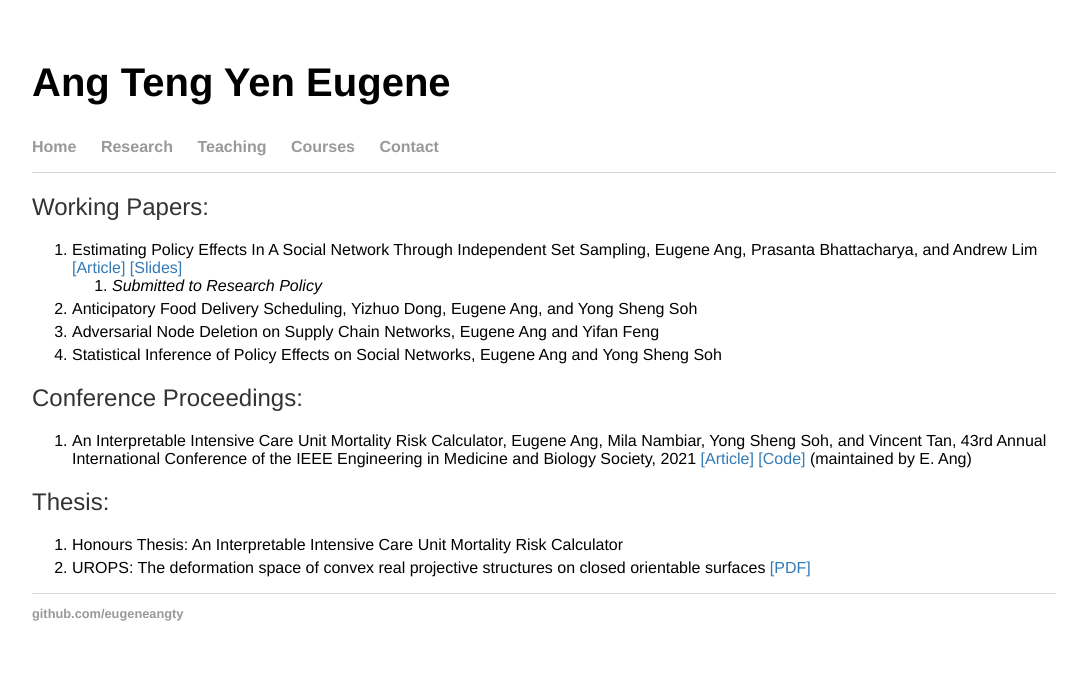
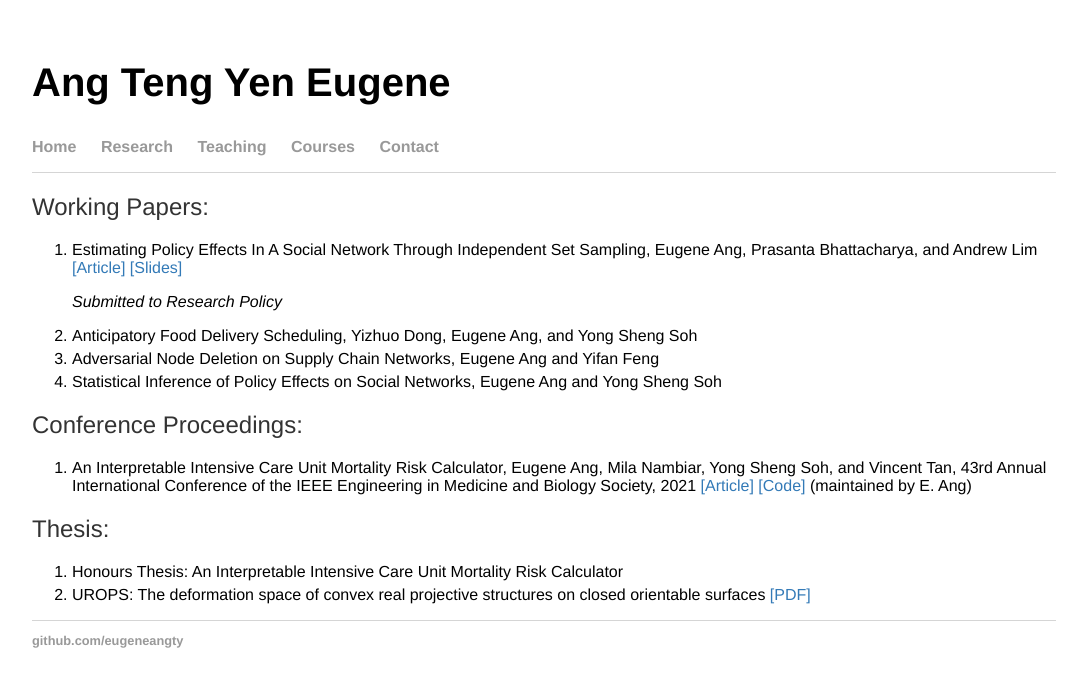
Before and after one commit to eugeneangty/eugeneangty.github.io, a Jekyll site: the page built from research/index.html, in a window 1280 px wide. Shown: the top 687 px of the page, without its empty margins (96-1173 px from the left). Built offline with Jekyll 4.4.1, drawn with Linux system fonts in a browser that asks for light colours.

Commit message:
Update index.html

```diff
--- a/research/index.html
+++ b/research/index.html
@@ -8,9 +8,9 @@ title: Ang Teng Yen Eugene
   <ol>
     <li> Estimating Policy Effects In A Social Network Through Independent Set Sampling, Eugene Ang, Prasanta Bhattacharya, and Andrew Lim
     <a href = "https://arxiv.org/abs/2306.14142"> [Article] </a> <a href="/research/Sunbelt Conference -- Independent Set Sampling.pdf">[Slides]</a>
-    <ol>
-        <li><i>Submitted to Research Policy</i></li>
-    </ol>
+    <dl>
+        <dt><i>Submitted to Research Policy</i></dt>
+    </dl>
     </li>
     <li> Anticipatory Food Delivery Scheduling, Yizhuo Dong, Eugene Ang, and Yong Sheng Soh</li>
     <li> Adversarial Node Deletion on Supply Chain Networks, Eugene Ang and Yifan Feng</li>
```
